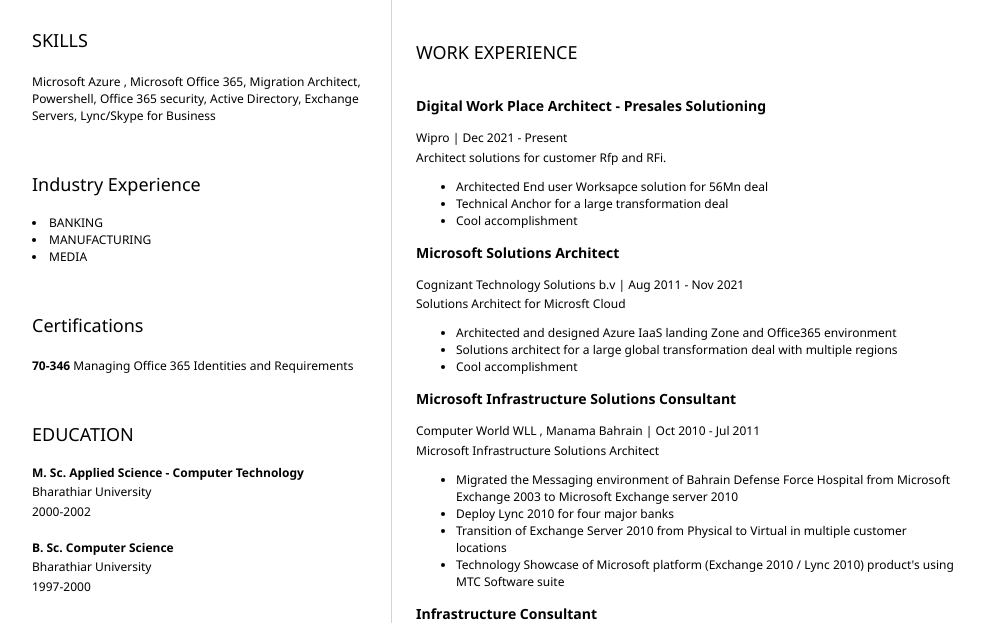
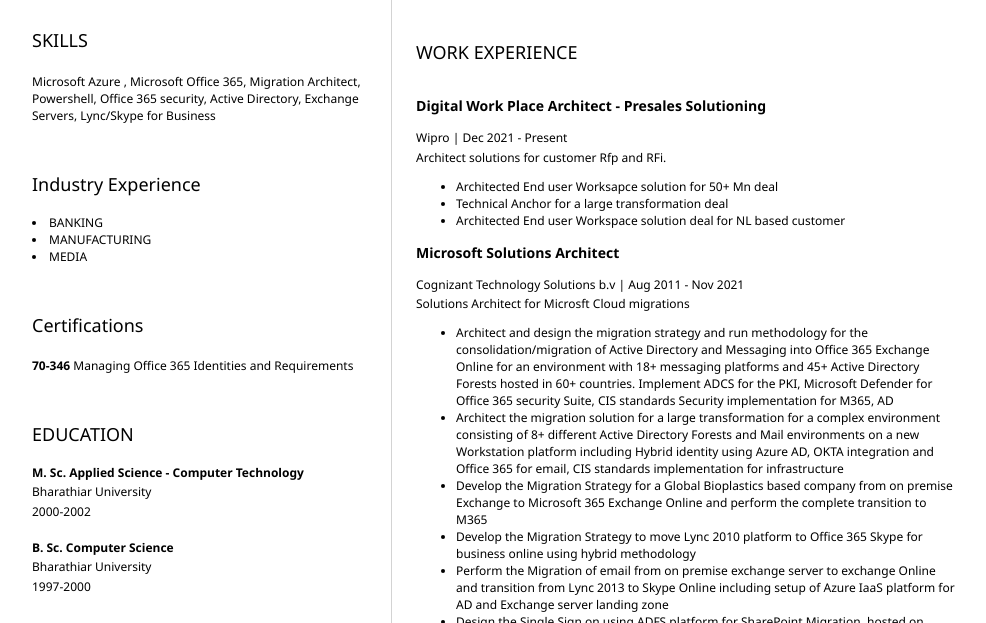
Before and after one commit to prashantdv/msresume, a plain HTML site: page index.html in a window 1280 px wide. Shown: the part 329-952 px from the top of the page, without its empty margins (152-1138 px from the left). Drawn offline with Linux system fonts and the light colour scheme.

Commit message:
commit#5

```diff
--- a/index.html
+++ b/index.html
@@ -88,9 +88,9 @@
                             Architect solutions for customer Rfp and RFi.
                     </p>
                     <ul>
-                            <li>Architected End user Worksapce solution for 56Mn deal</li>
+                            <li>Architected End user Worksapce solution for 50+ Mn deal</li>
                             <li>Technical Anchor for a large transformation deal</li>
-                            <li>Cool accomplishment</li>
+                            <li>Architected End user Workspace solution deal for NL based customer</li>
                     </ul>
 
                     <h3><b>Microsoft Solutions Architect</b></h3>
@@ -98,12 +98,16 @@
                             Cognizant Technology Solutions b.v | Aug 2011 - Nov 2021
                     </p>
                     <p>
-                            Solutions Architect for Microsft Cloud
+                            Solutions Architect for Microsft Cloud migrations
                     </p>
                     <ul>
-                            <li>Architected and designed Azure IaaS landing Zone and Office365 environment</li>
-                            <li>Solutions architect for a large global transformation deal with multiple regions</li>
-                            <li>Cool accomplishment</li>
+                            <li>Architect and design the migration strategy and run methodology for the consolidation/migration of Active Directory and Messaging into Office 365 Exchange Online for an environment with 18+ messaging platforms and 45+ Active Directory Forests hosted in 60+ countries. Implement ADCS for the PKI, Microsoft Defender for Office 365 security Suite, CIS standards Security implementation for M365, AD</li>
+                            <li>Architect the migration solution for a large transformation for a complex environment consisting of 8+ different Active Directory Forests and Mail environments on a new Workstation platform including Hybrid identity using Azure AD, OKTA integration and Office 365 for email, CIS standards implementation for infrastructure</li>
+                            <li>Develop the Migration Strategy for a Global Bioplastics based company from on premise Exchange to Microsoft 365 Exchange Online and perform the complete transition to M365</li>
+                            <li>Develop the Migration Strategy to move Lync 2010 platform to Office 365 Skype for business online using hybrid methodology</li>
+                            <LI>Perform the Migration of email from on premise exchange server to exchange Online and transition from Lync 2013 to Skype Online including setup of Azure IaaS platform for AD and Exchange server landing zone</LI>
+                            <LI>Design the Single Sign on using ADFS platform for SharePoint Migration, hosted on Azure IaaS landing zone</LI>
+                            <li>Native on-premise migration of mailboxes and Active Directory as part of IT Carve-Out</li>
                     </ul>
                     <h3><b>Microsoft Infrastructure Solutions Consultant</b></h3>
                     <p>
```
